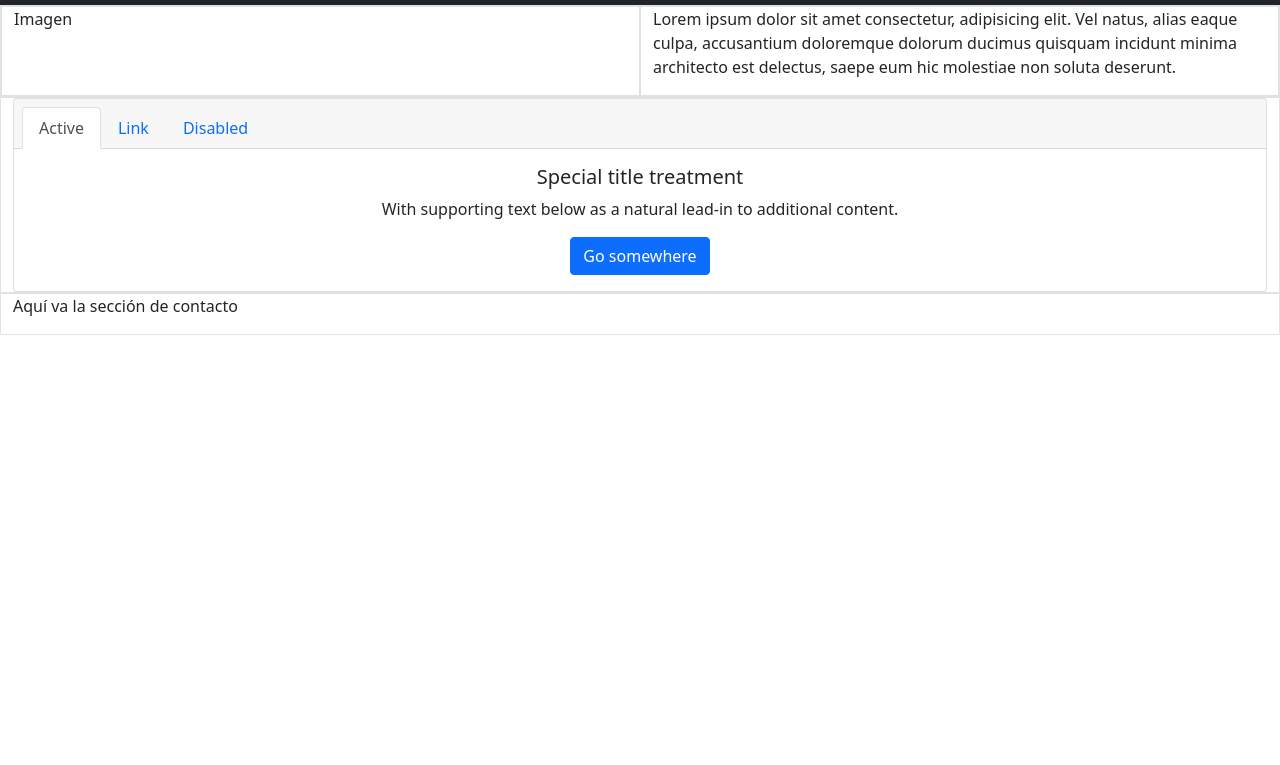
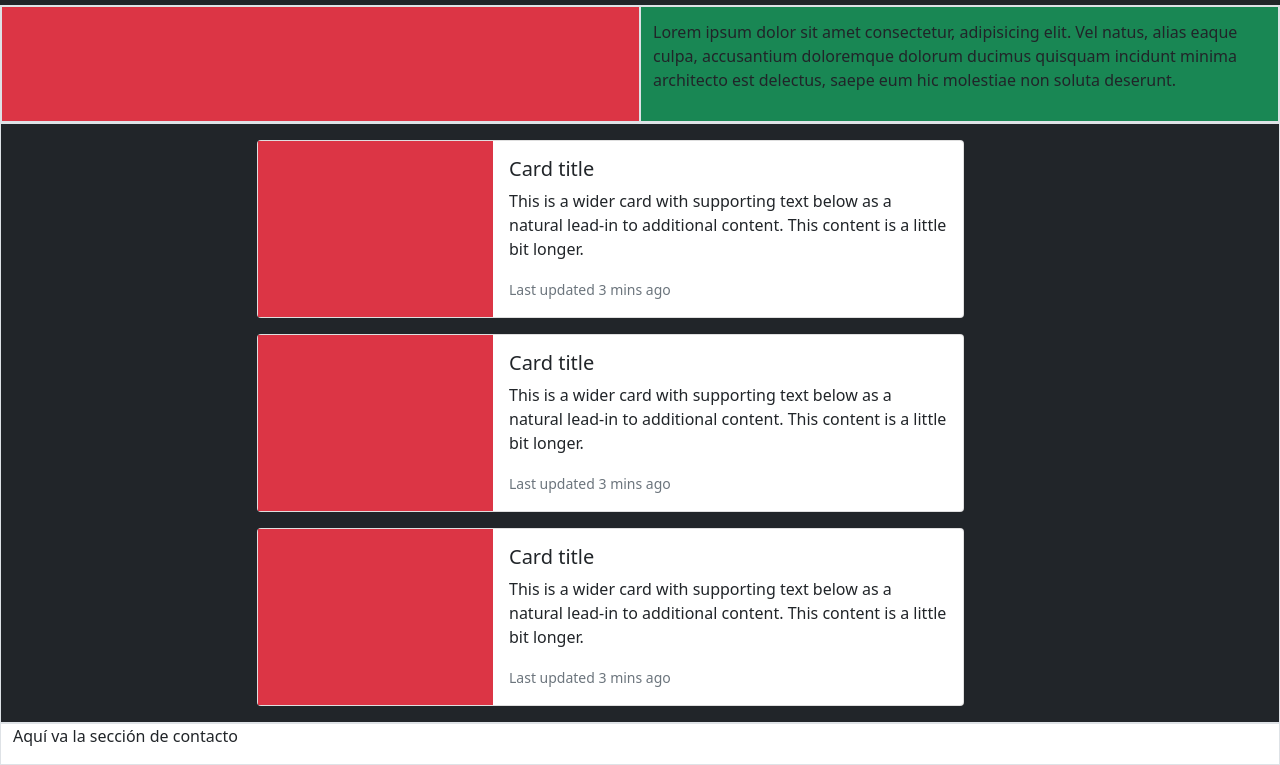
Before and after one commit to DDanielson24/DDanielson24.github.io, a plain HTML site: page index.html in a window 1280 px wide. Shown: the part 53-818 px from the top of the page. Drawn offline with nearby package versions, Linux system fonts and the light colour scheme.

Commit message:
Retoques sección inicio y proyectos

```diff
--- a/index.html
+++ b/index.html
@@ -41,10 +41,9 @@
       </nav>
 
     <!-- Inicio -->
-    <div id="Inicio" class="container-fluid border">
+    <div id="Inicio" class="container-fluid bg-success border">
         <div class="row">
-            <div class="col border">
-                <p>Imagen</p>
+            <div class="col border bg-danger">
             </div>
             <div class="col border">
                 <p>Lorem ipsum dolor sit amet consectetur, adipisicing elit. Vel natus, alias eaque culpa, accusantium doloremque dolorum ducimus quisquam incidunt minima architecto est delectus, saepe eum hic molestiae non soluta deserunt.</p>
@@ -53,27 +52,43 @@
     </div>
 
     <!-- Proyectos personales -->
-    <div id="PPersonales" class="container-fluid border">
-        <div class="card text-center">
-            <div class="card-header">
-              <ul class="nav nav-tabs card-header-tabs">
-                <li class="nav-item">
-                  <a class="nav-link active" aria-current="true" href="#">Active</a>
-                </li>
-                <li class="nav-item">
-                  <a class="nav-link" href="#">Link</a>
-                </li>
-                <li class="nav-item">
-                  <a class="nav-link" href="#" tabindex="-1" aria-disabled="true">Disabled</a>
-                </li>
-              </ul>
+    <div id="PPersonales" class="container-fluid bg-dark border">
+        <div class="card mt-3 mb-3">
+            <div class="row g-0">
+                <div class="col-md-4 bg-danger"></div>
+                <div class="col-md-8">
+                    <div class="card-body">
+                        <h5 class="card-title">Card title</h5>
+                        <p class="card-text">This is a wider card with supporting text below as a natural lead-in to additional content. This content is a little bit longer.</p>
+                        <p class="card-text"><small class="text-muted">Last updated 3 mins ago</small></p>
+                    </div>
+                </div>
             </div>
-            <div class="card-body">
-              <h5 class="card-title">Special title treatment</h5>
-              <p class="card-text">With supporting text below as a natural lead-in to additional content.</p>
-              <a href="#" class="btn btn-primary">Go somewhere</a>
+        </div>
+        <div class="card mb-3">
+            <div class="row g-0">
+                <div class="col-md-4 bg-danger"></div>
+                <div class="col-md-8">
+                    <div class="card-body">
+                        <h5 class="card-title">Card title</h5>
+                        <p class="card-text">This is a wider card with supporting text below as a natural lead-in to additional content. This content is a little bit longer.</p>
+                        <p class="card-text"><small class="text-muted">Last updated 3 mins ago</small></p>
+                    </div>
+                </div>
             </div>
-          </div>
+        </div>
+        <div class="card mb-3">
+            <div class="row g-0">
+                <div class="col-md-4 bg-danger"></div>
+                <div class="col-md-8">
+                    <div class="card-body">
+                        <h5 class="card-title">Card title</h5>
+                        <p class="card-text">This is a wider card with supporting text below as a natural lead-in to additional content. This content is a little bit longer.</p>
+                        <p class="card-text"><small class="text-muted">Last updated 3 mins ago</small></p>
+                    </div>
+                </div>
+            </div>
+        </div>
     </div>
 
     <!-- Contacto -->
--- a/styles.css
+++ b/styles.css
@@ -0,0 +1,12 @@
+.card {
+    width: 70%;
+}
+
+#PPersonales {
+    padding-left: 20%
+}
+
+#Inicio div div {
+    padding-top: 1%;
+    padding-bottom: 1%;
+}
```
